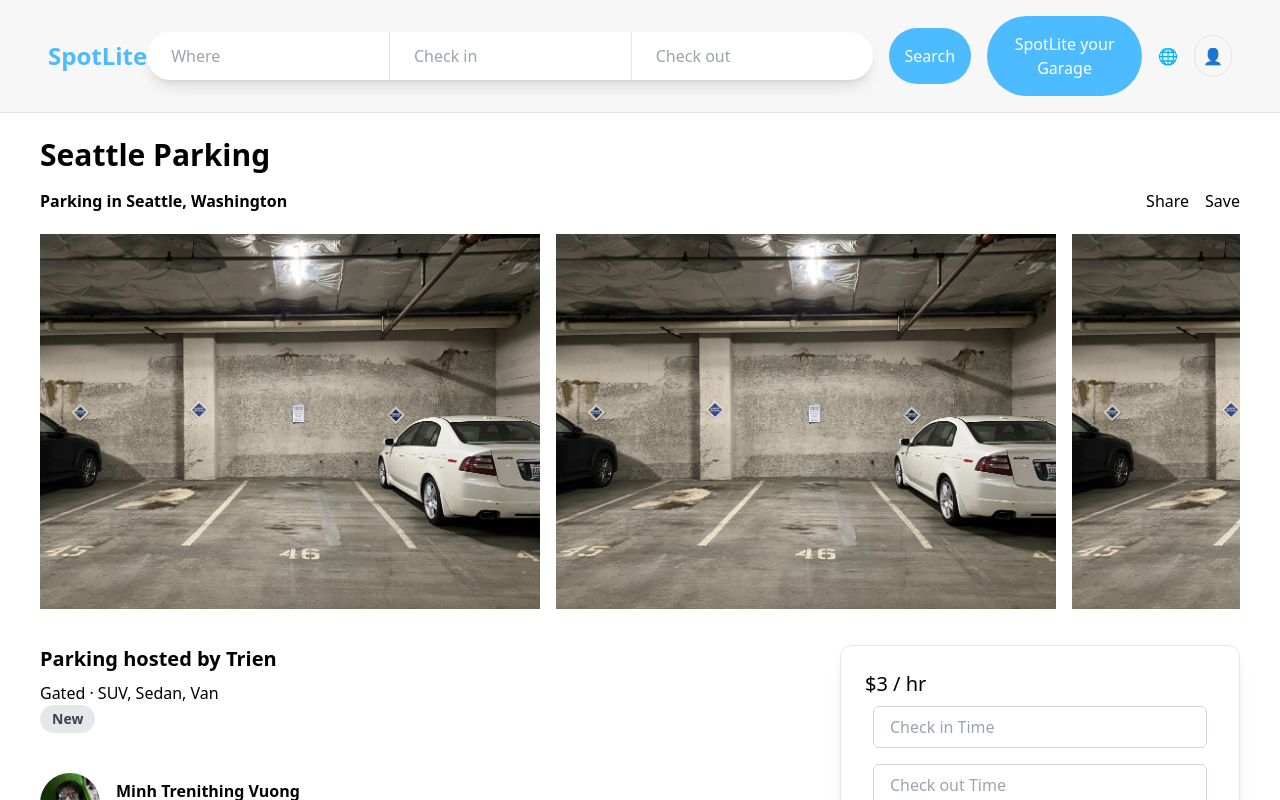
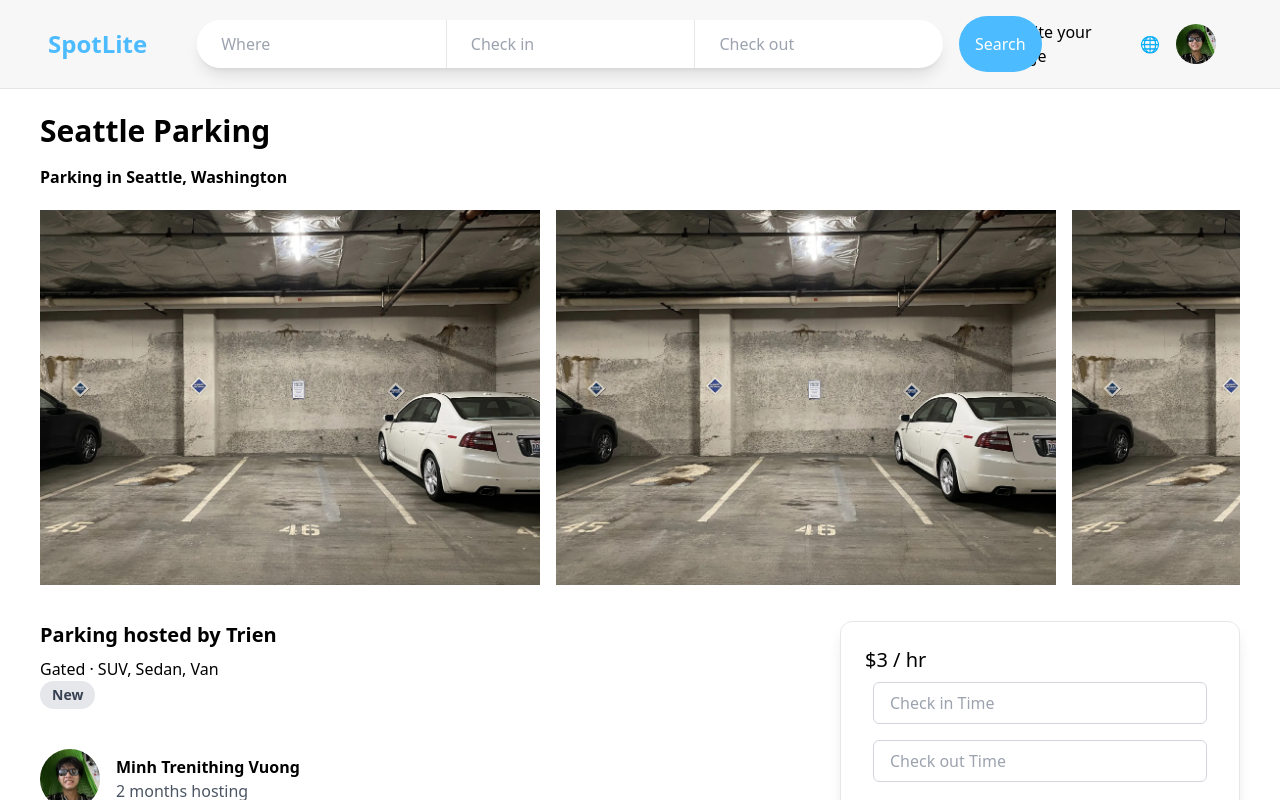
Before and after one commit to JoeS51/Dubhacks24, a Next.js app in the folder my-app/: page /spots in a window 1280 px wide. Built offline with nearby package versions, Linux system fonts and the light colour scheme.

Commit message:
centered shit

```diff
--- a/my-app/src/app/Components/TopBar.js
+++ b/my-app/src/app/Components/TopBar.js
@@ -2,7 +2,8 @@ import React from 'react';
 import styles from '../Styles/TopBar.module.css';
 import CalendarBar from './CalendarBar';
 import Link from 'next/link';
-import ListingButton from './listingButton';
+import trien from '../Images/trien_vuong.jpg'
+import Image from 'next/image';
 
 const TopBar = () => {
   return (
@@ -10,16 +11,14 @@ const TopBar = () => {
       <Link href="/JayPark" passHref>
         <div className={styles.logo}>SpotLite</div>
       </Link>
-      <CalendarBar/>
+      <div className={styles.navItems}>
+        <CalendarBar/>
+      </div>
       <div className={styles.userOptions}>
-        {/* <span style={{ color: 'black' }}>SpotLite your Garage</span> */}
-        <span>
-          <ListingButton></ListingButton>
+        <span style={{ color: 'black' }}>SpotLite your Garage</span>
+        <span>🌐</span>
+        <Image src={trien} width="40" height="40" className='rounded-full mr-4'/>
 
-        </span>
-
-        <span>🌐</span>
-        <div className={styles.userIcon}>👤</div>
       </div>
     </div>
   );
--- a/my-app/src/app/Components/TopBarClean.js
+++ b/my-app/src/app/Components/TopBarClean.js
@@ -1,14 +1,14 @@
 import React from 'react';
-import styles from '../Styles/TopBarClean.module.css';
+import styles from '../Styles/TopBar.module.css';
 import Link from 'next/link';
 
 const TopBarClean = () => {
   return (
-    <div className={styles.topBarClean}>
+    <div className={styles.topBar}>
       <div className={styles.logo}>SpotLite</div>
       <div className={styles.navItems}>
         <Link href="/" passHref>
-            <button className={styles.navButton}>Reservation</button>
+            <button className={styles.navButton}>Reserve Now</button>
         </Link>
         <button className={styles.navButton}>About Us</button>
       </div>
--- a/my-app/src/app/Styles/TopBar.module.css
+++ b/my-app/src/app/Styles/TopBar.module.css
@@ -7,6 +7,28 @@
   padding-right: 3rem;
   background-color: #F7F7F7;
   border-bottom: 1px solid #e5e5e5;
+}
+
+.navItems {
+  display: flex;
+  position: relative;
+  top: 0px;
+  left:50px;
+  gap: 20px;
+}
+
+.navButton {
+  padding: 8px 16px;
+  background-color: #1e90ff; /* Dodger blue for buttons */
+  color: white;
+  border: none;
+  border-radius: 4px;
+  cursor: pointer;
+  transition: background-color 0.3s;
+}
+
+.navButton:hover {
+  background-color: #4169e1; /* Royal blue for hover state */
 }
 
 .logo {
--- a/my-app/src/app/Styles/TopBarClean.module.css
+++ /dev/null
@@ -1,46 +0,0 @@
-.topBarClean {
-    display: flex;
-    justify-content: space-between;
-    align-items: center;
-    padding: 10px 20px;
-    background-color: #f0f8ff; /* Light blue background */
-  }
-
-  .logo {
-    font-size: 24px;
-    font-weight: bold;
-    color: #1e90ff; /* Dodger blue for the logo */
-  }
-
-  .navItems {
-    display: flex;
-    gap: 20px;
-  }
-
-  .navButton {
-    padding: 8px 16px;
-    background-color: #1e90ff; /* Dodger blue for buttons */
-    color: white;
-    border: none;
-    border-radius: 4px;
-    cursor: pointer;
-    transition: background-color 0.3s;
-  }
-
-  .navButton:hover {
-    background-color: #4169e1; /* Royal blue for hover state */
-  }
-
-  .userOptions {
-    display: flex;
-    align-items: center;
-    gap: 15px;
-  }
-
-  .userOptions span {
-    color: black;
-  }
-
-  .userIcon {
-    font-size: 20px;
-  }
--- a/my-app/src/app/spots/SpotsPage.js
+++ b/my-app/src/app/spots/SpotsPage.js
@@ -19,10 +19,10 @@ const SpotsPage = () => {
           <div>
             <span className="font-semibold">Parking in Seattle, Washington</span>
           </div>
-          <div>
+          {/* <div>
             <button className="mr-4">Share</button>
             <button>Save</button>
-          </div>
+          </div> */}
         </div>
         <ImageGallery />
         <div className="flex mt-8">
```
